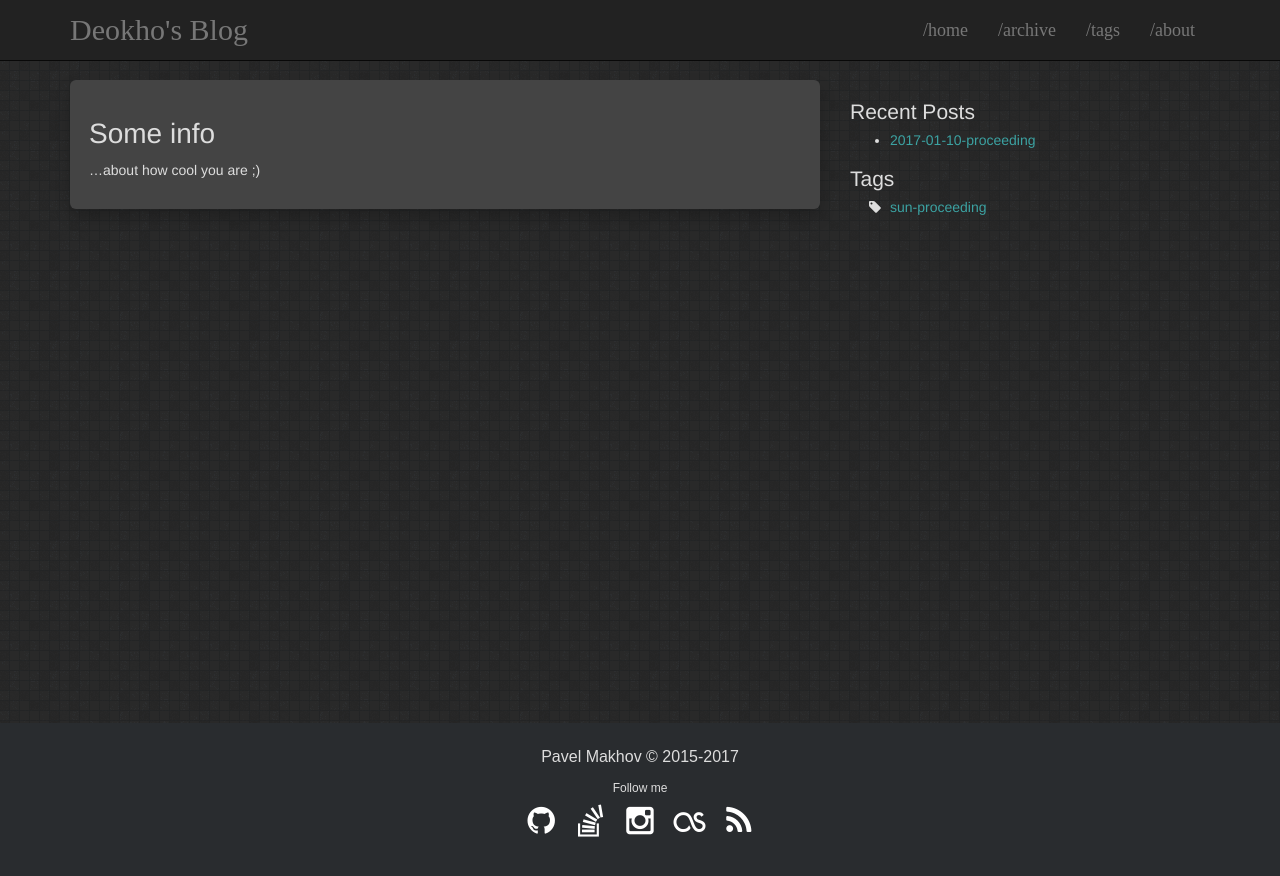
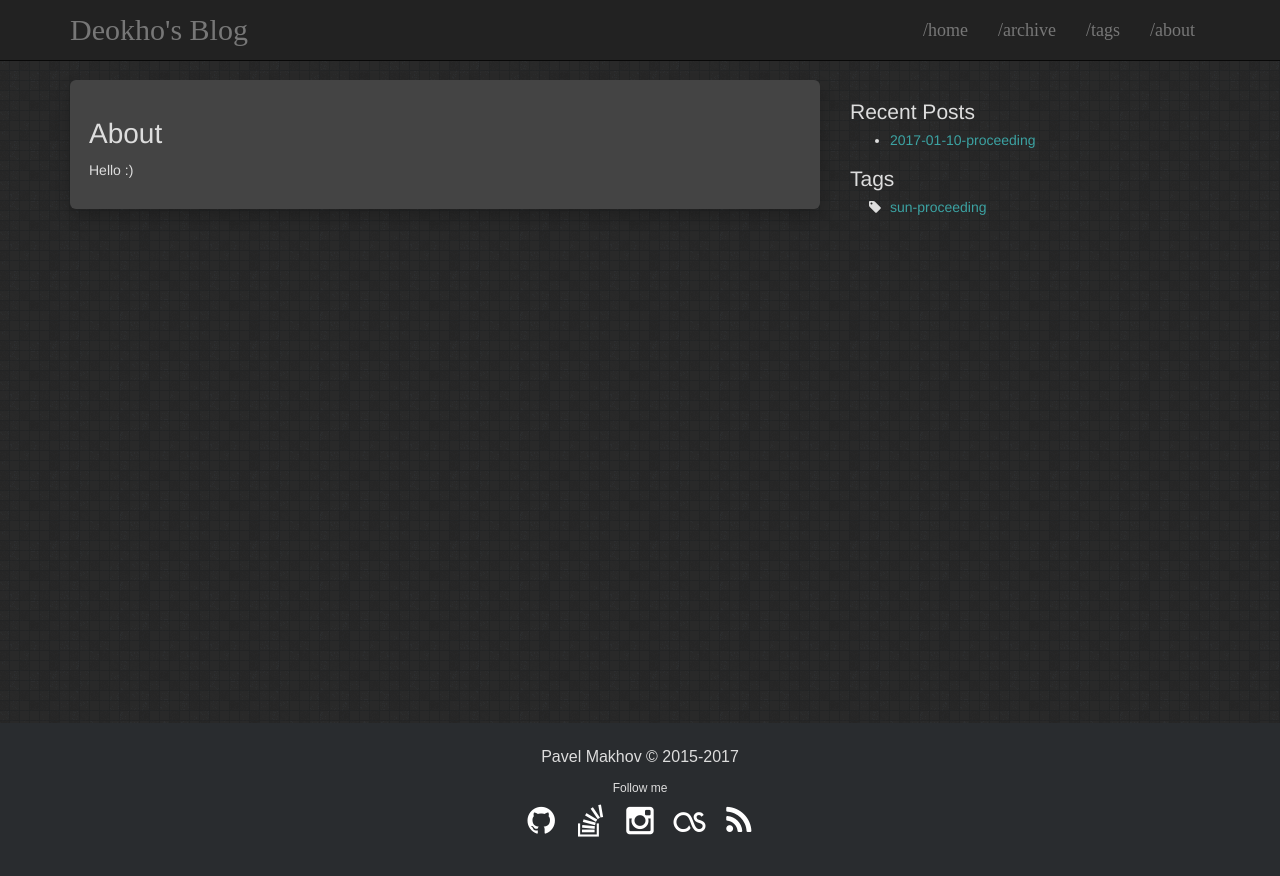
Before and after one commit to LeeDeokho/LeeDeokHo.github.io, a Jekyll site: the page built from about.md, in a window 1280 px wide. Shown: the top 876 px of the page. Built offline with Jekyll 4.4.1, drawn with Linux system fonts in a browser that asks for light colours.

Commit message:
modify about

```diff
--- a/about.md
+++ b/about.md
@@ -4,5 +4,5 @@ title: About
 
 ---
 
-# Some info
-...about how cool you are ;)
+# About
+Hello :)
```
Also changed, not shown: _posts/2017-01-10-proceeding.md (+1 -0 lines).
